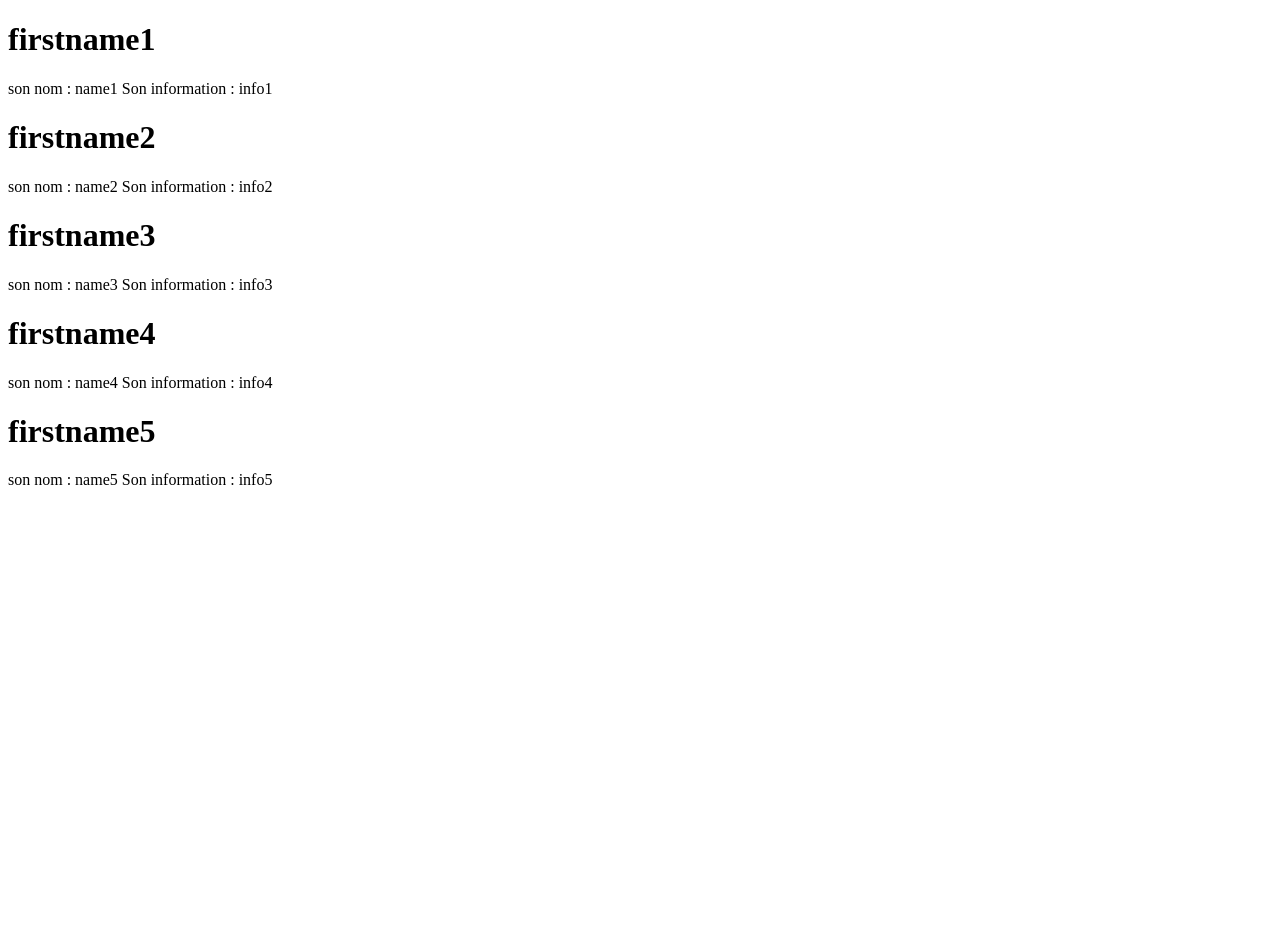
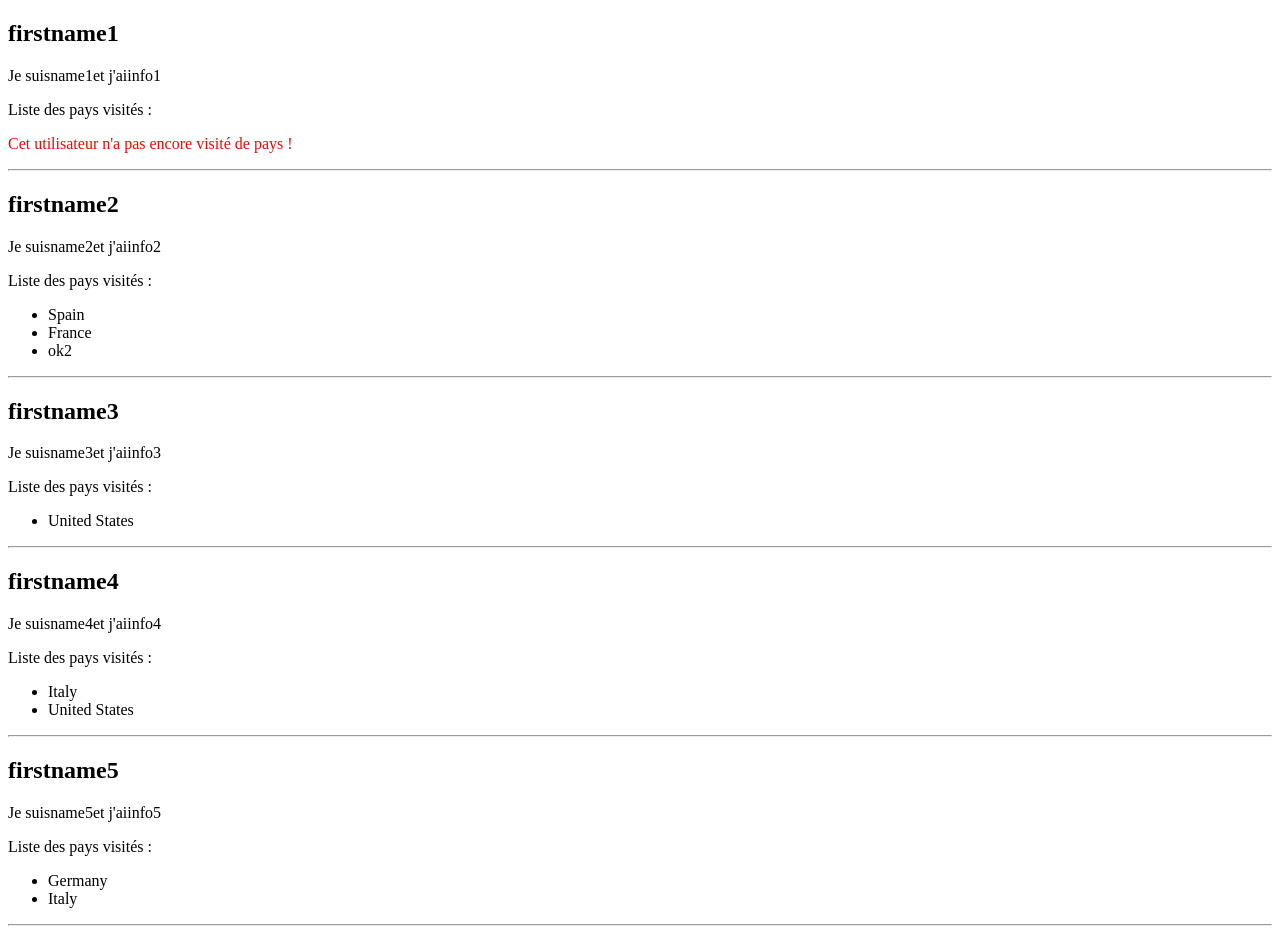
Before and after one commit to NivashGoodur/PHP_NG, a PHP site: page / in a window 1280 px wide. Before the commit the page ends 485 px from the top, so only its background shows below. Run offline with PHP 8.4, Linux system fonts and the light colour scheme.

Commit message:
corrigé ex8

```diff
--- a/Exercice 8/index.php
+++ b/Exercice 8/index.php
@@ -1,3 +1,45 @@
+<?php
+    //Création d'un array contenant des utilisateurs avec leurs infos (les pays sont eux-mêmes un sous-tableau)
+    $users = [
+
+        [
+            'firstname' => 'name1',
+            'name' => 'firstname1',
+            'info' => 'info1',
+            'visitedCountry' => [],   //Pas de pays visité donc array vide
+        ],
+        [
+            'firstname' => 'name2',
+            'name' => 'firstname2',
+            'info' => 'info2',
+            'visitedCountry' => ['Spain','France','ok2'],
+        ],
+        [
+            'firstname' => 'name3',
+            'name' => 'firstname3',
+            'info' => 'info3',
+            'visitedCountry' => ['United States'],
+        ],
+        [
+            'firstname' => 'name4',
+            'name' => 'firstname4',
+            'info' => 'info4',
+            'visitedCountry' => ['Italy','United States'],
+        ],
+        [
+            'firstname' => 'name5',
+            'name' => 'firstname5',
+            'info' => 'info5',
+            'visitedCountry' => ['Germany','Italy'],
+        ],
+    ];
+
+?>
+
+
+
+
+
 <!DOCTYPE html>
 <html lang="fr">
 <head>
@@ -9,48 +51,34 @@
 
     <?php
 
-        $users = [
+    //On parcours tous les utilisateurs avec un foreach pour afficher une structure HTML pour chacu d'entre eux
+        foreach($users as $userInfos){
 
-            [
-                'firstname' => 'name1',
-                'name' => 'firstname1',
-                'info' => 'info1'
-            ],
-            [
-                'firstname' => 'name2',
-                'name' => 'firstname2',
-                'info' => 'info2'
-            ],
-            [
-                'firstname' => 'name3',
-                'name' => 'firstname3',
-                'info' => 'info3'
-            ],
-            [
-                'firstname' => 'name4',
-                'name' => 'firstname4',
-                'info' => 'info4'
-            ],
-            [
-                'firstname' => 'name5',
-                'name' => 'firstname5',
-                'info' => 'info5'
-            ]
-        ];
+            //Titre h2 avec le nom de l'utilisateur actuellement extrait par le foreach dans $userInfos
+            echo '<h2>'.$userInfos['name']. '</h2>';
+            echo '<p>Je suis'.$userInfos['firstname'].'et j\'ai'.$userInfos['info'].'</p>';
+            echo '<p> Liste des pays visités : </p>';
 
-        foreach($users as $i){
-            echo '<h1>'.$i['name'].'</h1>';
-            echo '<p>son nom : '.$i['firstname'].' Son information : '.$i['info'].'</p>';
+            //Si l'utilisateur a visité au moins un pays (il faut que le tableau des pays soit d'une taille minimum de 1), alors
+            //On affichera ces pays, sinon on ira dans le else pour afficher un message d'erreur
+            if(count($userInfos['visitedCountry'])> 0){
+
+                //Ouverture de la liste à puce
+                echo '<ul>';
+
+                //On parcourt les pays pour les afficher un par un dans un li
+            foreach($userInfos['visitedCountry'] as $country){
+                echo '<li>'.$country.'</li>';
+            }
+            //Fermeture de la liste à puce
+            echo '</ul>';
+
+            }else{
+                echo'<p style=color:red> Cet utilisateur n\'a pas encore visité de pays !</p>';
+            }
+            // Trait de séparation entre les utilisateurs
+            echo '<hr>';
         }
-
-
-
-
-
-
-
-
-
 
 
     ?>
```
